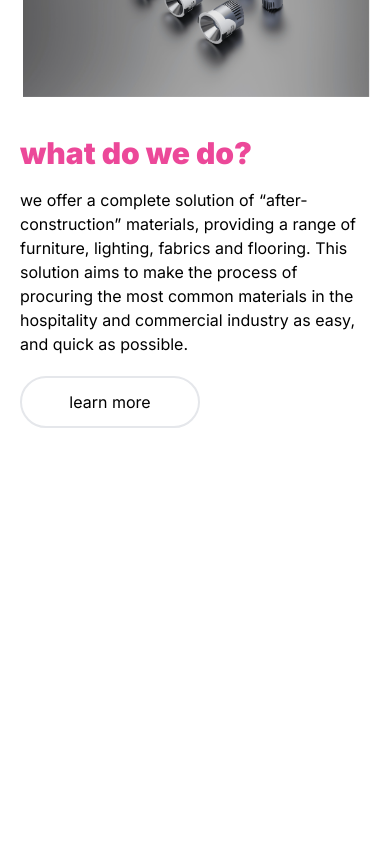
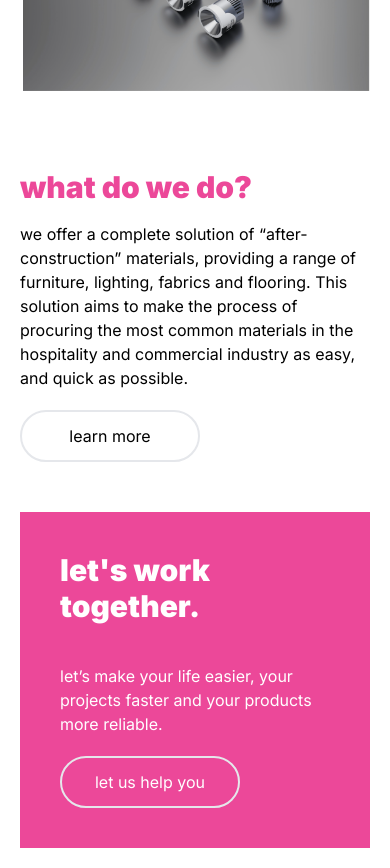
Before and after one commit to abdulmahl/supplymee, a Next.js app: page / in a window 390 px wide. Shown: the part 2900-3768 px from the top of the page. Before the commit the page ends 3348 px from the top, so only its background shows below. Built offline with nearby package versions, Linux system fonts and the light colour scheme.

Commit message:
Added the final section for the landing page.

```diff
--- a/app/landing-page-components/section-five.tsx
+++ b/app/landing-page-components/section-five.tsx
@@ -4,7 +4,7 @@ import Link from "next/link";
 export default function SectionFive() {
   return (
     <>
-      <div className="flex flex-col pt-[70px] gap-10 md:flex-row lg:gap-20">
+      <div className="flex flex-col pt-10 gap-10 md:flex-row lg:gap-20">
         <div>
           <Image
             src={"/image-three.jpg"}
@@ -15,7 +15,7 @@ export default function SectionFive() {
           />
           <Image
             src={"/image-three.jpg"}
-            width={2700}
+            width={3000}
             height={760}
             alt="Side Image One for Tablet/Desktop View"
             className="hidden md:block md:h-[350px] lg:h-[480px]"
@@ -23,11 +23,11 @@ export default function SectionFive() {
         </div>
         <div>
           <div>
-            <p className="text-pink-500 leading-none pb-5 text-3xl font-black">
+            <p className="text-pink-500 leading-none pt-10 md:pt-0 pb-5 text-3xl font-black lg:text-[65px]">
               what do we do?
             </p>
           </div>
-          <p>
+          <p className="lg:text-[25px]">
             we offer a complete solution of “after-construction” materials,
             providing a range of furniture, lighting, fabrics and flooring. This
             solution aims to make the process of procuring the most common
--- a/app/landing-page-components/section-four.tsx
+++ b/app/landing-page-components/section-four.tsx
@@ -35,14 +35,17 @@ export default function SectionFour() {
             <p className="hidden md:hidden lg:block lg:text-[25px]">
               by partnering with the best manufacturers for <br /> each industry
               that we serve, locally and <br /> internationally, we provide our
-              customers with <br /> the best quality products, at a far reduced
-              rate. <br /> foremost in our minds is the sustainability and{" "}
-              <br />
+              <br /> customers with the best quality products, at a far reduced
+              rate.
+            </p>
+            <br />
+            <p className="hidden md:hidden lg:block lg:text-[25px]">
+              foremost in our minds is the sustainability and <br />
               policies our suppliers value. We partner <br /> only with those
               whose impact is positive, <br /> on their employees and to the
               world as a whole.
             </p>
-            <div className="pt-5">
+            <div className="pt-5 md:pt-0">
               <Link href={"/learn-more"}>
                 <button className="w-[180px] border-[2px] p-3 rounded-[35px] md:hover:border-pink-500 md:hover:text-pink-600">
                   learn more
@@ -63,7 +66,7 @@ export default function SectionFour() {
               width={800}
               height={760}
               alt="Side Image One for Tablet/Desktop View"
-              className="hidden md:block md:h-[450px] lg:ml-10 lg:h-[640px]"
+              className="hidden md:block md:h-[420px] lg:h-[640px]"
             />
           </div>
         </div>
--- /dev/null
+++ b/app/landing-page-components/section-six.tsx
@@ -0,0 +1,32 @@
+import Link from "next/link";
+
+export default function SectionSix() {
+  return (
+    <div className="bg-pink-500 text-white p-10 mt-[50px]">
+      <div>
+        <p className="font-black pb-10 text-3xl">let's work together.</p>
+      </div>
+      {/* Text for sm view... */}
+      <div className="block md:hidden">
+        <p>
+          let’s make your life easier, your projects faster and your products
+          more reliable.
+        </p>
+      </div>
+      {/* Text for md / lg views*/}
+      <div className="hidden md:block">
+        <p>
+          let’s make your life easier, your projects <br /> faster and your
+          products more reliable.
+        </p>
+      </div>
+      <div className="pt-5">
+        <Link href={"/learn-more"}>
+          <button className="w-[180px] border-[2px] p-3 rounded-[35px] md:hover:border-black md:hover:text-black">
+            let us help you
+          </button>
+        </Link>
+      </div>
+    </div>
+  );
+}
--- a/app/landing-page-components/section-three.tsx
+++ b/app/landing-page-components/section-three.tsx
@@ -14,10 +14,10 @@ export default function SectionThree() {
         />
         <Image
           src={"/imageone.jpg"}
-          width={600}
+          width={800}
           height={760}
           alt="Side Image One for Tablet/Desktop View"
-          className="hidden md:block md:h-[430px] lg:h-[480px]"
+          className="hidden md:block md:h-[460px] lg:h-[480px]"
         />
       </div>
       <div>
--- a/app/page.tsx
+++ b/app/page.tsx
@@ -5,11 +5,12 @@ import SectionTwo from "./landing-page-components/section-two";
 import SectionThree from "./landing-page-components/section-three";
 import SectionFour from "./landing-page-components/section-four";
 import SectionFive from "./landing-page-components/section-five";
+import SectionSix from "./landing-page-components/section-six";
 
 export default function Home() {
   return (
     <main className="p-5 md:flex flex-col md:p-10">
-      <div className="md:pb-20">
+      <div className="md:pb-10">
         <Header />
       </div>
       <SectionOne />
@@ -17,6 +18,7 @@ export default function Home() {
       <SectionThree />
       <SectionFour />
       <SectionFive />
+      <SectionSix />
     </main>
   );
 }
```
Also changed, not shown: app/partials/footer.tsx (added).
